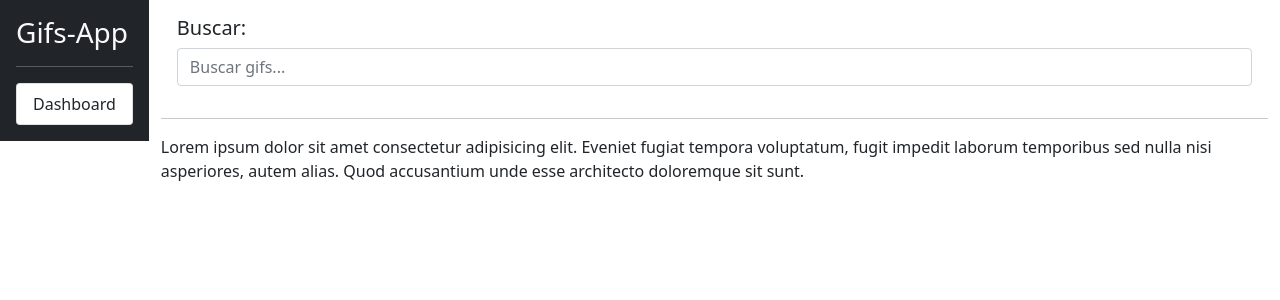
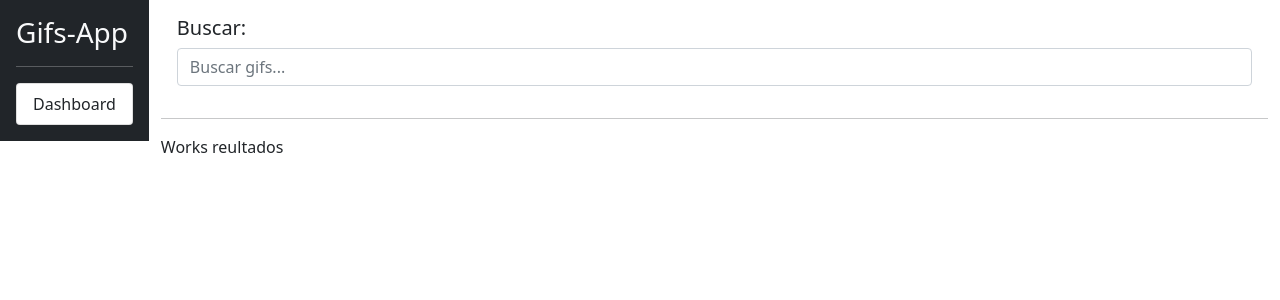
Before and after one commit to FelixPJ-86/Angular-02-gifsApp, an Angular app: page / in a window 1280 px wide. Shown: the top 300 px of the page. Built offline with nearby package versions, Linux system fonts and the light colour scheme.

Commit message:
fin tema7 video 7

```diff
--- a/src/app/app.component.html
+++ b/src/app/app.component.html
@@ -3,23 +3,7 @@
 
 <app-sidebar></app-sidebar>
 
-  <div class="container">
-    <div class="row p-3">
-        <div class="col">
-            <h5>Buscar:</h5>
-            <input type="text" class="form-control" placeholder="Buscar gifs...">
-        </div>
-
-    </div>
-    <hr />
-
-    <div class="row">
-
-        <div class="col">
-            Lorem ipsum dolor sit amet consectetur adipisicing elit. Eveniet fugiat tempora voluptatum, fugit impedit laborum temporibus sed nulla nisi asperiores, autem alias. Quod accusantium unde esse architecto doloremque sit sunt.
-        </div>
-    </div>
+<app-gifs-page class="container" ></app-gifs-page>
 
 
 </div>
-</div>
--- a/src/app/app.module.ts
+++ b/src/app/app.module.ts
@@ -4,6 +4,7 @@
 import { AppRoutingModule } from './app-routing.module';
 import { AppComponent } from './app.component';
 import { SharedModule } from './shared/shared.module';
+import { GifsModule } from './gifs/gifs.module';
 
 @NgModule({
   declarations: [
@@ -12,7 +13,8 @@
   imports: [
     BrowserModule,
     AppRoutingModule,
-    SharedModule
+    SharedModule,
+    GifsModule
   ],
   providers: [],
   bootstrap: [AppComponent]
--- /dev/null
+++ b/src/app/gifs/busqueda/busqueda.component.html
@@ -0,0 +1,2 @@
+<h5>Buscar:</h5>
+<input type="text" class="form-control" placeholder="Buscar gifs...">
--- /dev/null
+++ b/src/app/gifs/busqueda/busqueda.component.ts
@@ -0,0 +1,16 @@
+import { Component, OnInit } from '@angular/core';
+
+@Component({
+  selector: 'app-busqueda',
+  templateUrl: './busqueda.component.html',
+  styles: [
+  ]
+})
+export class BusquedaComponent implements OnInit {
+
+  constructor() { }
+
+  ngOnInit(): void {
+  }
+
+}
--- /dev/null
+++ b/src/app/gifs/gifs-page/gifs-page.component.html
@@ -0,0 +1,15 @@
+
+    <div class="row p-3">
+        <div class="col">
+         <app-busqueda></app-busqueda>
+        </div>
+
+    </div>
+    <hr />
+
+    <div class="row">
+
+        <div class="col">
+            <app-resultados></app-resultados>
+        </div>
+    </div>
--- /dev/null
+++ b/src/app/gifs/gifs-page/gifs-page.component.ts
@@ -0,0 +1,16 @@
+import { Component, OnInit } from '@angular/core';
+
+@Component({
+  selector: 'app-gifs-page',
+  templateUrl: './gifs-page.component.html',
+  styles: [
+  ]
+})
+export class GifsPageComponent implements OnInit {
+
+  constructor() { }
+
+  ngOnInit(): void {
+  }
+
+}
--- /dev/null
+++ b/src/app/gifs/resultados/resultados.component.html
@@ -0,0 +1 @@
+<p>Works reultados</p>
--- /dev/null
+++ b/src/app/gifs/resultados/resultados.component.ts
@@ -0,0 +1,16 @@
+import { Component, OnInit } from '@angular/core';
+
+@Component({
+  selector: 'app-resultados',
+  templateUrl: './resultados.component.html',
+  styles: [
+  ]
+})
+export class ResultadosComponent implements OnInit {
+
+  constructor() { }
+
+  ngOnInit(): void {
+  }
+
+}
--- a/src/index.html
+++ b/src/index.html
@@ -1,5 +1,5 @@
 <!doctype html>
-<html lang="en">
+<html lang="es">
 <head>
   <meta charset="utf-8">
   <title>GifsApp</title>
```
Also changed, not shown: src/app/gifs/gifs.module.ts (added, +18 -0 lines).
